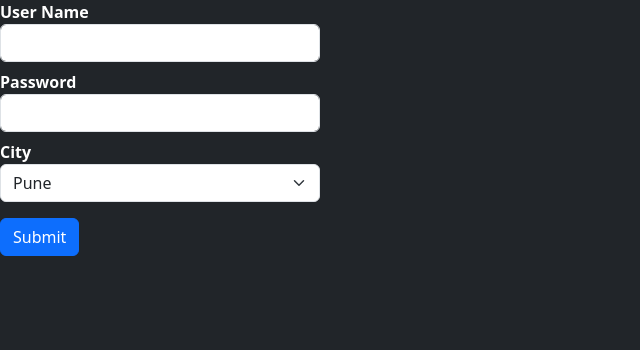
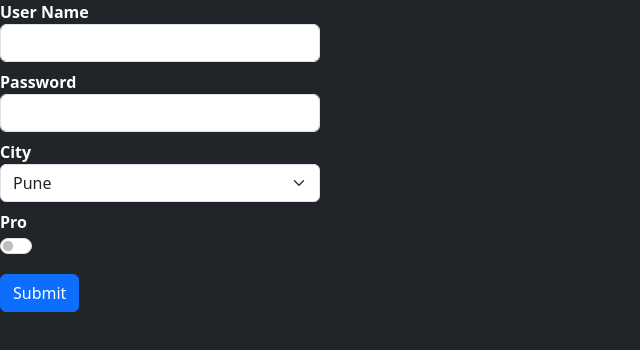
Before and after one commit to kewalkhondekar25/React-Under-The-Hood, a React (Vite) app: page / in a window 1280 px wide. Shown: the top 350 px of the page, without its empty margins (0-640 px from the left). Built offline with nearby package versions, Linux system fonts and the light colour scheme.

Commit message:
feat - formik toggle added

```diff
--- a/src/Components/Validation/Formik.jsx
+++ b/src/Components/Validation/Formik.jsx
@@ -7,7 +7,8 @@ const Formik = () => {
         initialValues: {
             userName: "",
             password: "",
-            city: ""
+            city: "",
+            pro: false
         },
         onSubmit: (values) => {
             alert(JSON.stringify(values))
@@ -35,6 +36,13 @@ const Formik = () => {
                             <option>Nagpur</option>
                         </select>
                     </dd>
+                    <dt>Pro</dt>
+                    <dd>
+                        <div className='form-switch'>
+                            <input type="checkbox" className='form-check-input' name='pro' checked={formik.values.pro}
+                            onChange={formik.handleChange} />
+                        </div>
+                    </dd>
                 </dl>
                 <button className='btn btn-primary'>Submit</button>
             </form>
```
